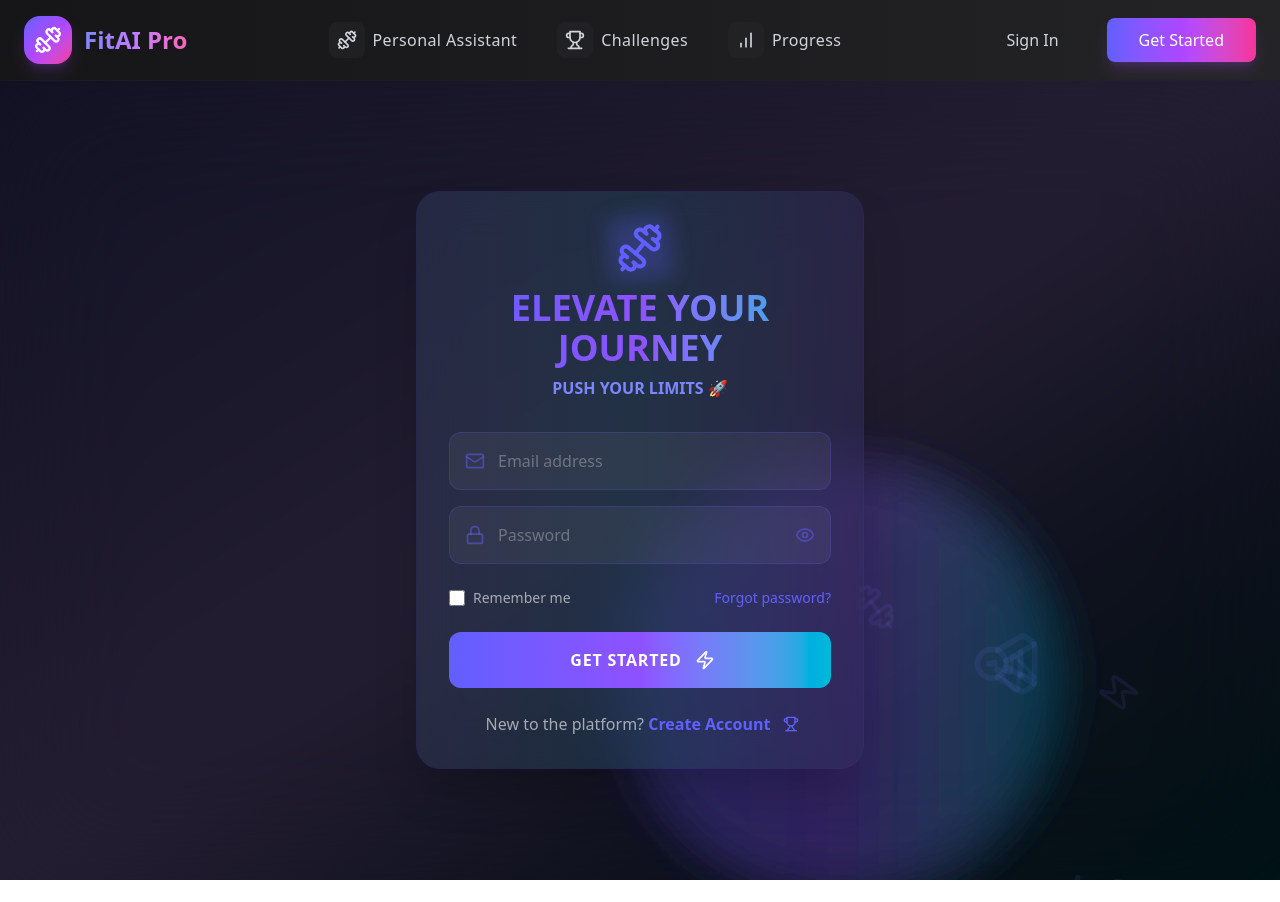
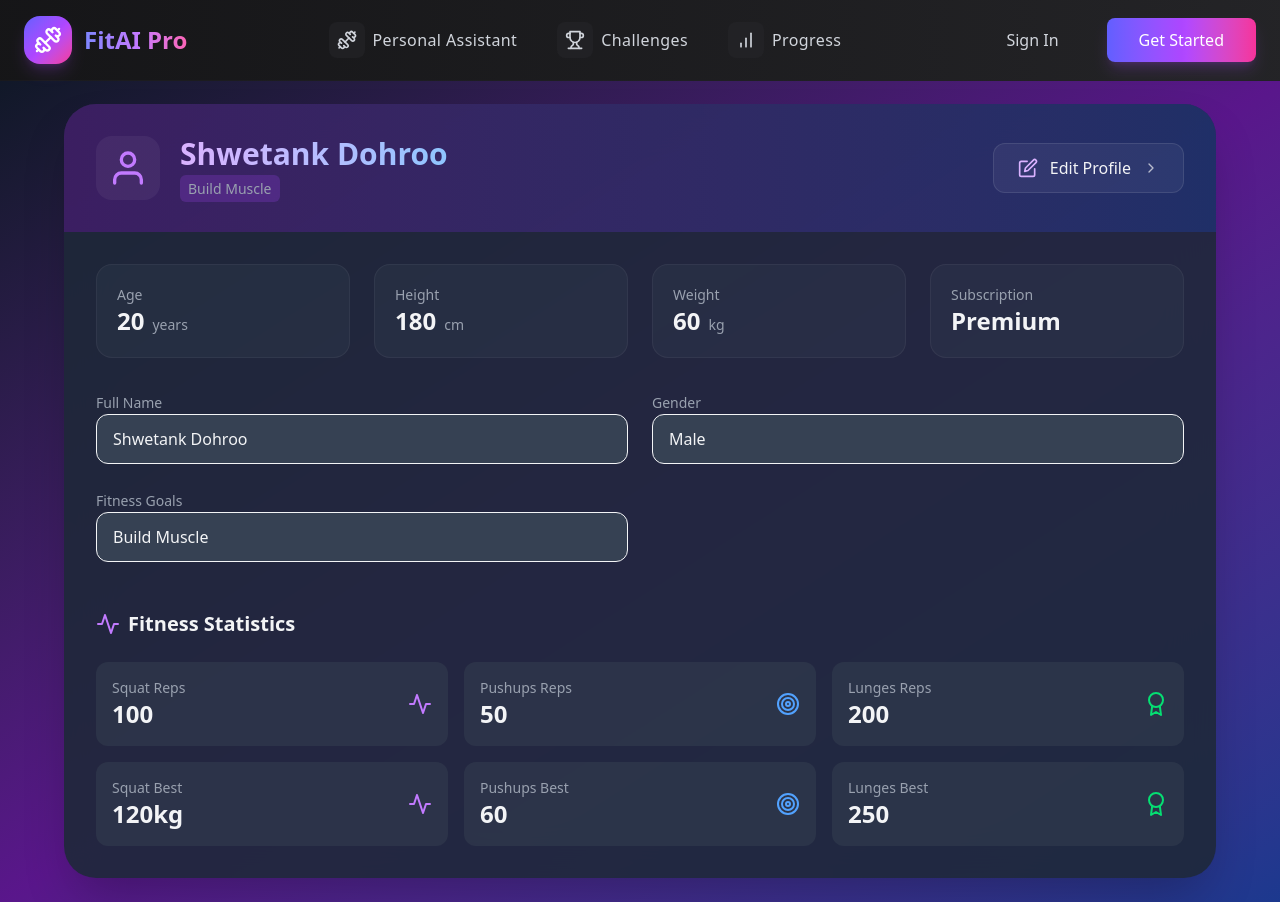
Before and after one commit to Geetansh431/AI-powered-fitness-guide, a React (Vite) app in the folder Frontend/: page /profile in a window 1280 px wide. Before the commit this address led to /login. Before the commit the page ends 880 px from the top, so only its background shows below. Built offline with nearby package versions, Linux system fonts and the light colour scheme.

Commit message:
profile page and challenges made

```diff
--- a/Frontend/package.json
+++ b/Frontend/package.json
@@ -16,6 +16,7 @@
     "axios": "^1.7.9",
     "axois": "^0.0.1-security",
     "framer-motion": "^12.4.3",
+    "jwt-decode": "^4.0.0",
     "lucide-react": "^0.475.0",
     "react": "^19.0.0",
     "react-dom": "^19.0.0",
@@ -28,7 +29,12 @@
     "react-webcam": "^7.2.0",
     "react-youtube": "^10.1.0",
     "swr": "^2.3.2",
+<<<<<<< Updated upstream
     "tailwindcss": "^4.0.6"
+=======
+    "tailwindcss": "^4.0.6",
+    "zustand": "^5.0.3"
+>>>>>>> Stashed changes
   },
   "devDependencies": {
     "@eslint/js": "^9.19.0",
--- a/Frontend/src/components/Login.jsx
+++ b/Frontend/src/components/Login.jsx
@@ -169,8 +169,7 @@ const SignIn = () => {
                             initial={{ opacity: 0, y: -20 }}
                             animate={{ opacity: 1, y: 0 }}
                             transition={{ delay: 0.2 }}
-                            className="text-center mb-8"
-                        >
+                            className="text-center mb-8">
                             <motion.div
                                 className="flex justify-center mb-4"
                                 animate={{
--- a/Frontend/src/components/Profilepage.jsx
+++ b/Frontend/src/components/Profilepage.jsx
@@ -1,185 +1,183 @@
-import { useState, useEffect } from "react";
-import useSWR from "swr";
+import { useState } from "react";
 import { useForm } from "react-hook-form";
-import axios from "axios";
-import { useNavigate } from "react-router-dom";
-const fetcher = async (url) => {
-    const token = localStorage.getItem("token");
-    if (!token) throw new Error("Unauthorized");
-    const res = await axios.get(url, {
-        headers: { Authorization: `Bearer ${token}` },
-    });
-    return res.data;
+import { motion, AnimatePresence } from "framer-motion";
+import { FiUser, FiEdit, FiSave, FiX, FiActivity, FiAward, FiTarget, FiChevronRight } from "react-icons/fi";
+
+const statIcons = {
+    squat: <FiActivity className="w-6 h-6 text-purple-400" />,
+    pushups: <FiTarget className="w-6 h-6 text-blue-400" />,
+    lunges: <FiAward className="w-6 h-6 text-green-400" />,
+};
+
+// Static User Data
+const initialUser = {
+    fullName: "Shwetank Dohroo",
+    age: 20,
+    height: 180,
+    weight: 60,
+    gender: "Male",
+    fitnessGoals: "Build Muscle",
+    subscriptionPlan: "Premium",
+    totalReps: { squat: 100, pushups: 50, lunges: 200 },
+    personalBest: { squat: 120, pushups: 60, lunges: 250 },
 };
 
 export default function Profile() {
-    const navigate = useNavigate();
-    const { data: user, mutate, error } = useSWR("/api/user", fetcher);
-    const {
-        register,
-        handleSubmit,
-        setValue,
-        formState: { errors },
-    } = useForm();
+    const { register, handleSubmit, reset } = useForm({ defaultValues: initialUser });
+    const [user, setUser] = useState(initialUser);
+    const [isEditing, setIsEditing] = useState(false);
+    const [loading, setLoading] = useState(false);
 
-    const [loading, setLoading] = useState(false);
-    const [isEditing, setIsEditing] = useState(false);
-    const fillForm = (userData) => {
-        Object.keys(userData).forEach((key) => {
-            if (key !== "totalReps" && key !== "personalBest") {
-                setValue(key, userData[key]);
-            }
-        });
-    };
-    useEffect(() => {
-        if (error) {
-            console.error("Error fetching profile:", error);
-            navigate("/login");
-        }
-        if (user) {
-            fillForm(user);
-        }
-    }, [user, error, navigate]);
-    const onSubmit = async (formData) => {
+    const onSubmit = (formData) => {
         setLoading(true);
-        try {
-            const token = localStorage.getItem("token");
-            await axios.put("/api/user", formData, {
-                headers: { Authorization: `Bearer ${token}` },
-            });
-            mutate();
+        setTimeout(() => {
+            setUser(formData);
             setIsEditing(false);
-        }
-        catch (err) {
-            console.error("Update failed", err);
-        }
-        setLoading(false);
+            setLoading(false);
+        }, 1000);
     };
     const handleCancel = () => {
-        if (user) fillForm(user);
+        reset(user);
         setIsEditing(false);
     };
 
-    if (!user) {
-        return (
-            <div className="min-h-screen bg-gradient-to-b from-gray-900 to-purple-900 flex items-center justify-center">
-                <p className="text-white">Loading...</p>
-            </div>
-        );
-    }
-
     return (
-        <div className="min-h-screen bg-gradient-to-b from-gray-900 to-purple-900 text-white p-6">
-            <div className="max-w-3xl mx-auto bg-white/10 p-6 rounded-xl shadow-xl">
-                <h2 className="text-3xl font-bold text-center mb-6">Profile</h2>
-                {!isEditing ? (
-                    <div className="flex justify-center mb-6">
-                        <button onClick={() => setIsEditing(true)} className="bg-purple-600 hover:bg-purple-700 transition-colors px-6 py-3 rounded-md font-semibold" >
-                            Change
-                        </button>
-                    </div>
-                ) : null}
-                <form onSubmit={handleSubmit(onSubmit)} className="grid grid-cols-1 md:grid-cols-2 gap-4">
-                    <div className="flex flex-col">
-                        <label className="mb-1 font-semibold" htmlFor="fullName">
-                            Full Name
-                        </label>
-                        <input id="fullName" {...register("fullName", { required: true })} placeholder="John Doe" className="rounded-md p-2 text-black" disabled={!isEditing} />
-                        {errors.fullName && (
-                            <span className="text-red-400 text-sm mt-1">
-                                Full name is required.
-                            </span>
+        <div className="min-h-screen bg-gradient-to-br from-gray-900 via-purple-900 to-blue-900 text-gray-100 p-6">
+            <motion.div initial={{ opacity: 0, y: 40, rotate: -3 }} animate={{ opacity: 1, y: 0, rotate: 0 }} transition={{ type: "spring", stiffness: 120, damping: 20 }} className="max-w-6xl mx-auto bg-gray-800/90 backdrop-blur-xl rounded-[2rem] shadow-2xl overflow-hidden">
+                <div className="p-8 bg-gradient-to-r from-purple-900/50 to-blue-900/50">
+                    <div className="flex items-center justify-between">
+                        <div className="flex items-center space-x-5">
+                            <div className="p-3 bg-white/5 rounded-2xl">
+                                <FiUser className="w-10 h-10 text-purple-400" />
+                            </div>
+                            <div>
+                                <motion.h2 initial={{ y: 10 }} animate={{ y: 0 }} className="text-3xl font-bold bg-gradient-to-r from-purple-300 to-blue-300 bg-clip-text text-transparent">
+                                    {user.fullName}
+                                </motion.h2>
+                                <p className="text-gray-400 mt-1">
+                                    <span className="bg-purple-500/20 px-2 py-1 rounded-md text-sm">
+                                        {user.fitnessGoals}
+                                    </span>
+                                </p>
+                            </div>
+                        </div>
+                        {!isEditing && (
+                            <motion.button onClick={() => setIsEditing(true)} className="flex items-center space-x-3 bg-white/5 px-6 py-3 rounded-xl border border-white/10 hover:border-white/20">
+                                <FiEdit className="w-5 h-5 text-purple-300" />
+                                <span className="font-medium">Edit Profile</span>
+                                <FiChevronRight className="w-4 h-4 opacity-70" />
+                            </motion.button>
                         )}
                     </div>
-                    <div className="flex flex-col">
-                        <label className="mb-1 font-semibold" htmlFor="age">
-                            Age
-                        </label>
-                        <input id="age" {...register("age", { min: 13, max: 120 })} type="number" placeholder="25" className="rounded-md p-2 text-black" disabled={!isEditing} />
+                </div>
+
+                {/* Profile Content */}
+                <div className="p-8 space-y-8">
+                    <div className="grid grid-cols-1 md:grid-cols-2 xl:grid-cols-4 gap-6">
+                        {[
+                            { label: "Age", value: user.age, unit: "years" },
+                            { label: "Height", value: user.height, unit: "cm" },
+                            { label: "Weight", value: user.weight, unit: "kg" },
+                            { label: "Subscription", value: user.subscriptionPlan, badge: true },
+                        ].map((stat, idx) => (
+                            <motion.div key={idx} className="bg-gray-700/30 p-5 rounded-2xl border border-white/5">
+                                <p className="text-sm text-gray-400">{stat.label}</p>
+                                <div className="flex items-baseline space-x-2">
+                                    <span className="text-2xl font-bold">{stat.value}</span>
+                                    {stat.unit && <span className="text-sm text-gray-400">{stat.unit}</span>}
+                                </div>
+                            </motion.div>
+                        ))}
                     </div>
-                    <div className="flex flex-col">
-                        <label className="mb-1 font-semibold" htmlFor="gender">
-                            Gender
-                        </label>
-                        <select id="gender" {...register("gender")} className="rounded-md p-2 text-black" disabled={!isEditing} >
-                            <option value="Male">Male</option>
-                            <option value="Female">Female</option>
-                            <option value="Other">Other</option>
-                        </select>
-                    </div>
-                    <div className="flex flex-col">
-                        <label className="mb-1 font-semibold" htmlFor="height">
-                            Height (cm)
-                        </label>
-                        <input id="height" {...register("height", { min: 100, max: 250 })} type="number" placeholder="170" className="rounded-md p-2 text-black" disabled={!isEditing} />
-                    </div>
-                    <div className="flex flex-col">
-                        <label className="mb-1 font-semibold" htmlFor="weight">
-                            Weight (kg)
-                        </label>
-                        <input id="weight" {...register("weight", { min: 30, max: 300 })} type="number" placeholder="70" className="rounded-md p-2 text-black" disabled={!isEditing} />
-                    </div>
-                    <div className="flex flex-col">
-                        <label className="mb-1 font-semibold" htmlFor="fitnessGoals">
-                            Fitness Goals
-                        </label>
-                        <select id="fitnessGoals" {...register("fitnessGoals")} className="rounded-md p-2 text-black" disabled={!isEditing} >
-                            <option value="Lose Weight">Lose Weight</option>
-                            <option value="Build Muscle">Build Muscle</option>
-                            <option value="Maintain Fitness">Maintain Fitness</option>
-                            <option value="Increase Endurance">Increase Endurance</option>
-                        </select>
-                    </div>
-                    <div className="flex flex-col">
-                        <label className="mb-1 font-semibold" htmlFor="subscriptionPlan">
-                            Subscription Plan
-                        </label>
-                        <select id="subscriptionPlan" {...register("subscriptionPlan")} className="rounded-md p-2 text-black" disabled={!isEditing} >
-                            <option value="Free">Free</option>
-                            <option value="Premium">Premium</option>
-                        </select>
-                    </div>
-                    {isEditing && (
-                        <div className="md:col-span-2 flex justify-center gap-4 mt-2">
-                            <button type="submit" disabled={loading} className="bg-purple-600 hover:bg-purple-700 transition-colors px-6 py-3 rounded-md font-semibold" >
-                                {loading ? "Saving..." : "Save Changes"}
-                            </button>
-                            <button type="button" onClick={handleCancel} className="bg-gray-500 hover:bg-gray-600 transition-colors px-6 py-3 rounded-md font-semibold" >
-                                Cancel
-                            </button>
+
+                    {/* Editable Fields */}
+                    <form onSubmit={handleSubmit(onSubmit)} className="space-y-8">
+                        <div className="grid grid-cols-1 md:grid-cols-2 gap-6">
+                            {[
+                                { id: "fullName", label: "Full Name", type: "text" },
+                                { id: "gender", label: "Gender", type: "select", options: ["Male", "Female", "Other"] },
+                                {
+                                    id: "fitnessGoals",
+                                    label: "Fitness Goals",
+                                    type: "select",
+                                    options: ["Lose Weight", "Build Muscle", "Maintain Fitness", "Increase Endurance"],
+                                },
+                            ].map((field) => (
+                                <div key={field.id} className="space-y-3">
+                                    <label className="text-sm font-medium text-gray-400">{field.label}</label>
+                                    {isEditing ? (
+                                        field.type === "select" ? (
+                                            <select
+                                                {...register(field.id)}
+                                                className="w-full bg-gray-700 border rounded-xl px-4 py-3"
+                                            >
+                                                {field.options.map((option) => (
+                                                    <option key={option} value={option}>
+                                                        {option}
+                                                    </option>
+                                                ))}
+                                            </select>
+                                        ) : (
+                                            <input
+                                                {...register(field.id)}
+                                                type={field.type}
+                                                className="w-full bg-gray-700 border rounded-xl px-4 py-3"
+                                            />
+                                        )
+                                    ) : (
+                                        <div className="w-full bg-gray-700 border rounded-xl px-4 py-3">{user[field.id]}</div>
+                                    )}
+                                </div>
+                            ))}
                         </div>
-                    )}
-                </form>
-                <div className="mt-8 p-4 bg-white/5 rounded-lg">
-                    <h3 className="text-xl font-semibold mb-4">Stats</h3>
-                    <div className="grid grid-cols-2 gap-4 text-sm md:text-base">
-                        <p>
-                            <span className="font-semibold">Squat Reps:</span>{" "}
-                            {user.totalReps?.squat || 0}
-                        </p>
-                        <p>
-                            <span className="font-semibold">Pushups Reps:</span>{" "}
-                            {user.totalReps?.pushups || 0}
-                        </p>
-                        <p>
-                            <span className="font-semibold">Lunges Reps:</span>{" "}
-                            {user.totalReps?.lunges || 0}
-                        </p>
-                        <p>
-                            <span className="font-semibold">Squat Best:</span>{" "}
-                            {user.personalBest?.squat || 0} kg
-                        </p>
-                        <p>u
-                            <span className="font-semibold">Pushups Best:</span>{" "}
-                            {user.personalBest?.pushups || 0}
-                        </p>
-                        <p>
-                            <span className="font-semibold">Lunges Best:</span>{" "}
-                            {user.personalBest?.lunges || 0}
-                        </p>
+
+                        <AnimatePresence>
+                            {isEditing && (
+                                <motion.div className="flex justify-end space-x-4 border-t border-white/10 pt-8">
+                                    <button type="button" onClick={handleCancel} className="flex items-center space-x-2 px-6 py-3 rounded-xl bg-gray-600" >
+                                        <FiX className="w-5 h-5" />
+                                        <span>Cancel</span>
+                                    </button>
+                                    <button type="submit" disabled={loading} className="px-6 py-3 rounded-xl bg-purple-500">
+                                        <FiSave className="w-5 h-5" />
+                                        <span>{loading ? "Saving..." : "Save"}</span>
+                                    </button>
+                                </motion.div>
+                            )}
+                        </AnimatePresence>
+                    </form>
+                    <div className="mt-12">
+                        <h3 className="text-xl font-bold mb-6 flex items-center space-x-2">
+                            <FiActivity className="w-6 h-6 text-purple-400" />
+                            <span>Fitness Statistics</span>
+                        </h3>
+                        <div className="grid grid-cols-1 md:grid-cols-2 lg:grid-cols-3 gap-4">
+                            {Object.entries(user.totalReps || { squat: 10, pushups: 10, lunges: 50 }).map(([exercise, reps]) => (
+                                <div key={exercise} className="bg-gray-700/50 p-4 rounded-xl">
+                                    <div className="flex items-center justify-between">
+                                        <div>
+                                            <p className="text-sm text-gray-400 capitalize">{exercise} Reps</p>
+                                            <p className="text-2xl font-bold">{reps}</p>
+                                        </div>
+                                        {statIcons[exercise]}
+                                    </div>
+                                </div>
+                            ))}
+                            {Object.entries(user.personalBest || { squat: 20, pushups: 10, lunges: 50 }).map(([exercise, best]) => (
+                                <div key={exercise} className="bg-gray-700/50 p-4 rounded-xl">
+                                    <div className="flex items-center justify-between">
+                                        <div>
+                                            <p className="text-sm text-gray-400 capitalize">{exercise} Best</p>
+                                            <p className="text-2xl font-bold">{best}{exercise === 'squat' ? 'kg' : ''}</p>
+                                        </div>
+                                        {statIcons[exercise]}
+                                    </div>
+                                </div>
+                            ))}
+                        </div>
                     </div>
                 </div>
-            </div>
+            </motion.div>
         </div>
     );
 }
--- a/Frontend/src/components/SignUp.jsx
+++ b/Frontend/src/components/SignUp.jsx
@@ -2,6 +2,7 @@ import React, { useState } from 'react';
 import { motion, AnimatePresence } from 'framer-motion';
 import axios from 'axios';
 import { useNavigate } from "react-router-dom";
+import { toast } from 'react-hot-toast';
 import {
   Mail,
   Lock,
@@ -16,6 +17,7 @@ import {
   Trophy,
   Weight
 } from 'lucide-react';
+import { useAuthStore } from '../Store/useAuthStore.jsx';
 
 const SignUp = () => {
   const navigate = useNavigate();
--- a/Frontend/src/lib/Axios.jsx
+++ b/Frontend/src/lib/Axios.jsx
@@ -1,8 +1,11 @@
-import axios from "axios"
+import axios from "axios";
 
-const axiosInstance = axios.create({
-    baseURL : "http://localhost:5001/api" ,
-    withCredentials : true,
-})
+const Axios = axios.create({
+    baseURL: "http://localhost:5001/api",
+    headers: {
+        "Content-Type": "application/json",
+    },
+    withCredentials: true,
+});
 
-export default axiosInstance;
+export default Axios;
```
Also changed, not shown: Frontend/src/Store/useAuthStore.jsx (added, +70 -0 lines), Frontend/src/components/Challenges.jsx (+81 -8 lines), 1 other file (tests, documents, lock files or other folders).
